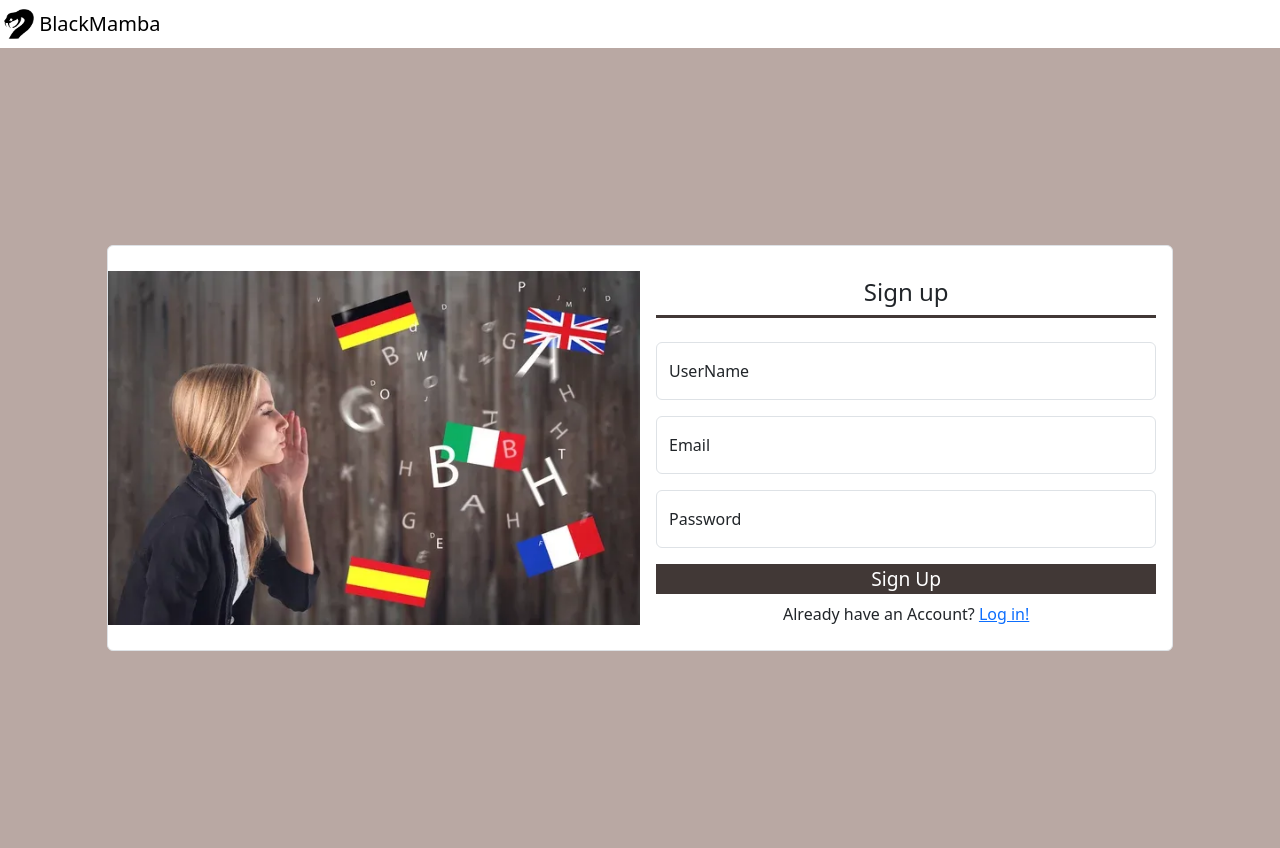
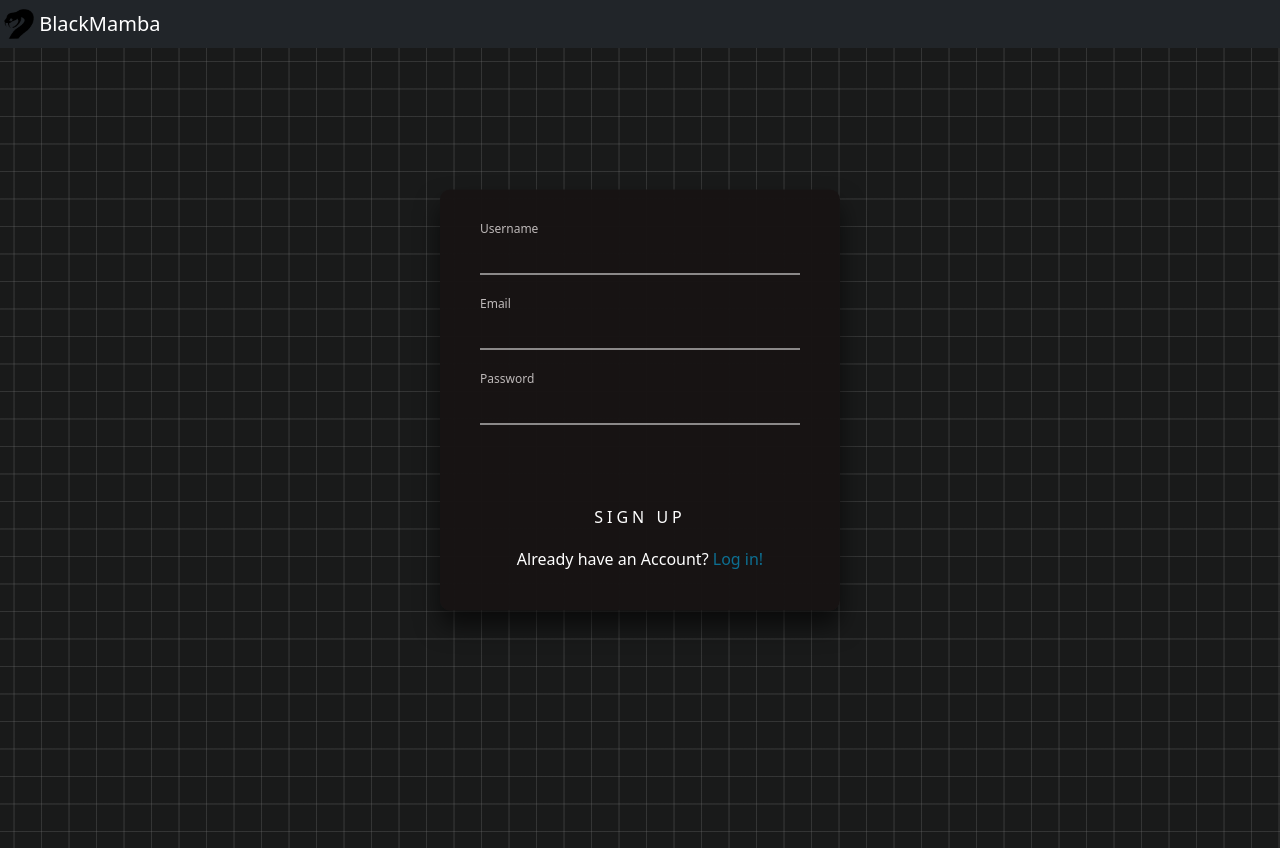
Before and after one commit to AshZi03/BlackMamba, a React (Vite) app in the folder frontend/frontend/vite-project/: page /SignUp in a window 1280 px wide. Built offline with nearby package versions, Linux system fonts and the light colour scheme.

Commit message:
made lots of changes to css login and signup

```diff
--- a/frontend/frontend/vite-project/src/Login.css
+++ b/frontend/frontend/vite-project/src/Login.css
@@ -1,16 +1,146 @@
-.login-btn{
-    border:none;
-    background-color: #032548;
-    color: white;
-    width:100%;
-    font-size: 1.2rem;
+/* Updated CSS for the provided JSX structure */
+
+
+.login-box {
+  position: absolute;
+  top: 50%;
+  left: 50%;
+  width: 400px;
+  padding: 40px;
+  transform: translate(-50%, -50%);
+  background: rgba(24, 20, 20, 0.987);
+  box-sizing: border-box;
+  box-shadow: 0 15px 25px rgba(0, 0, 0, 0.6);
+  border-radius: 10px;
+  @media (max-width: 600px) {
+    width: 80%; /* Adjust width for smaller screens */
+    padding: 20px; /* Adjust padding for smaller screens */
   }
-  .login-title{
-    border-bottom: 3px solid #032548;
+}
+
+.login-box .user-box {
+  position: relative;
+}
+
+.login-box .user-box input {
+  width: 100%;
+  padding: 10px 0;
+  font-size: 16px;
+  color: #fff;
+  margin-bottom: 30px;
+  border: none;
+  border-bottom: 1px solid #fff;
+  outline: none;
+  background: transparent;
+}
+
+.login-box .user-box label {
+  position: absolute;
+  top: 0;
+  left: 0;
+  padding: 10px 0;
+  font-size: 16px;
+  color: #fff;
+  pointer-events: none;
+  transition: 0.5s;
+}
+
+.login-box .user-box input:focus ~ label,
+.login-box .user-box input:valid ~ label {
+  top: -20px;
+  left: 0;
+  color: #bdb8b8;
+  font-size: 12px;
+}
+
+.login-box form button {
+  position: relative;
+  display: inline-block;
+  padding: 10px 20px;
+  color: #ffffff;
+  font-size: 16px;
+  text-decoration: none;
+  text-transform: uppercase;
+  overflow: hidden;
+  transition: 0.5s;
+  margin-top: 40px;
+  letter-spacing: 4px;
+  background: transparent;
+  border: none;
+  cursor: pointer;
+}
+
+.login-box form button:hover {
+  background: #0d6f92;
+  color: #fff;
+  border-radius: 5px;
+  box-shadow: 0 0 5px #0d6f92, 0 0 25px #0d6f92, 0 0 50px #0d6f92, 0 0 100px #0d6f92;
+}
+
+.login-box form button span {
+  position: absolute;
+  display: block;
+}
+
+@keyframes btn-anim1 {
+  0% {
+    left: -100%;
   }
-  .login-container{
-    background-color: #1976a2;
+
+  50%, 100% {
+    left: 100%;
   }
-  .login-panel{
-    background-color: transparent;
-  }
+}
+
+.login-box form button:hover span {
+  animation: btn-anim1 2s linear infinite;
+}
+
+.login-box form button span:nth-child(1) {
+  bottom: 2px;
+  left: -100%;
+  width: 100%;
+  height: 2px;
+  background: linear-gradient(90deg, transparent, #03f40f);
+}
+
+.SignUp-Link{
+  text-decoration: none;
+  color: #0d6f92;
+}
+.SignUp-Link:hover{
+  text-decoration: none;
+  color: rgb(18, 153, 195);
+}
+.logindes{
+  color:white ;
+}
+
+.background-container{
+
+  width: 100%;
+  height: 100%;
+  --color: rgba(114, 114, 114, 0.3);
+  background-color: #191a1a;
+  background-image: linear-gradient(0deg, transparent 24%, var(--color) 25%, var(--color) 26%, transparent 27%,transparent 74%, var(--color) 75%, var(--color) 76%, transparent 77%,transparent),
+      linear-gradient(90deg, transparent 24%, var(--color) 25%, var(--color) 26%, transparent 27%,transparent 74%, var(--color) 75%, var(--color) 76%, transparent 77%,transparent);
+  background-size: 55px 55px;
+
+}
+.background-container {
+  width: 100%;
+  height: 100vh;
+  background-color: #191a1a;
+  background-image: linear-gradient(
+    0deg,
+    transparent 24%,
+    var(--color) 25%,
+    var(--color) 26%,
+    /* ... existing background styles ... */
+
+  );
+  background-image: linear-gradient(0deg, transparent 24%, var(--color) 25%, var(--color) 26%, transparent 27%,transparent 74%, var(--color) 75%, var(--color) 76%, transparent 77%,transparent),
+  linear-gradient(90deg, transparent 24%, var(--color) 25%, var(--color) 26%, transparent 27%,transparent 74%, var(--color) 75%, var(--color) 76%, transparent 77%,transparent);
+  background-size: 55px 55px;
+
+}
--- a/frontend/frontend/vite-project/src/Login.jsx
+++ b/frontend/frontend/vite-project/src/Login.jsx
@@ -63,50 +63,53 @@ function Login() {
 
   return (
     <>
-
-  <TopBar/>
-   <div className="row g-0 vh-100  justify-content-center align-items-center login-container">
-    <div className="col-10  row g-0 align-items-center justify-content-center border rounded-3 bg-white login-panel">
-      <form  className="col-12 col-md-6 py-4 px-3"
+    <TopBar />
+    <div className="background-container">
+   <div className="login-container">
+    <div className="login-box">
+      <form
         onSubmit={(e) => {
           e.preventDefault();
           handleLoginIn();
-      }}>
-        <h4 className="login-title text-center py-2 mb-4">Login</h4>
-        <div className="form-floating mb-3">
-        </div>
-        <div className="form-floating mb-3">
+        }}
+      >
+        <div className="user-box">
           <input
             type="email"
-          className="form-control"
-          id="email"
-          placeholder="xyz@gmail.com"
-          onChange={(e)=>{setEmail(e.target.value)}}
+            name="email"
+            required=""
+            onChange={(e) => {
+              setEmail(e.target.value);
+            }}
           />
-        <label htmlFor="email">Email</label>
+          <label>Email</label>
         </div>
-        <div className="form-floating mb-3">
+        <div className="user-box">
           <input
             type="password"
-          className="form-control"
-          id="password"
-          placeholder="password"
-          onChange={(e)=>{setPassword(e.target.value)}}
+            name="password"
+            required=""
+            onChange={(e) => {
+              setPassword(e.target.value);
+            }}
           />
-        <label htmlFor="password">Password</label>
+          <label>Password</label>
         </div>
-        <div className="text-center">
-          <button className="login-btn" type='submit'>
+        <center>
+          <button className="login-btn" type="submit">
             Login
           </button>
-        </div>
-        <div className="text-center mt-2" >
-          Don't have an Account? <NavLink className="SignUp-Link" to={`/SignUp`}> Sign up!</NavLink>
+        </center>
+        <div className="text-center mt-2 logindes">
+      Don't have an Account?{' '}
+      <NavLink className="SignUp-Link" to={`/SignUp`}>
+        Sign up!
+      </NavLink>
     </div>
       </form>
     </div>
     </div>
-
+    </div>
   </>
   )
 }
--- a/frontend/frontend/vite-project/src/MainPage.jsx
+++ b/frontend/frontend/vite-project/src/MainPage.jsx
@@ -2,7 +2,7 @@ import React, { useState } from 'react';
 import { Container, Row, Col, Dropdown } from 'react-bootstrap';
 import Sidebar from './SideBar';
 import Content from './Content';
-import TopBar from './TopBar'; // Assuming you have a TopBar component
+import NavBar from './Navbar'; // Assuming you have a TopBar component
 import Home from './Home';
 import SnakeAndLadder from './SnakeAndLadder';
 import { useNavigate } from 'react-router-dom';
@@ -54,7 +54,7 @@ const MainPage = () => {
     <Container fluid style={{ border: '1px solid #ddd', minHeight: '100vh' }}>
       <Row style={{ borderBottom: '1px solid #ddd', padding: '10px' }}>
         <Col md={12}>
-          <TopBar />
+          <NavBar />
         </Col>
       </Row>
       <Row style={{ padding: '10px' }}>
--- /dev/null
+++ b/frontend/frontend/vite-project/src/NavBar.css
@@ -0,0 +1,3 @@
+.nav-item{
+    display: flex;
+}
--- a/frontend/frontend/vite-project/src/SignUp.css
+++ b/frontend/frontend/vite-project/src/SignUp.css
@@ -1,15 +1,144 @@
-.signup-btn{
-  border:none;
-  background-color: #413836;
+/* SignUp.css */
+.signup-box {
+  position: absolute;
+  top: 50%;
+  left: 50%;
+  width: 400px;
+  padding: 40px;
+  transform: translate(-50%, -50%);
+  background: rgba(24, 20, 20, 0.987);
+  box-sizing: border-box;
+  box-shadow: 0 15px 25px rgba(0, 0, 0, 0.6);
+  border-radius: 10px;
+}
+
+.signup-box .form-floating {
+  position: relative;
+}
+
+.signup-box .form-floating input {
+  width: 100%;
+  padding: 10px 0;
+  font-size: 16px;
+  color: #fff;
+  margin-bottom: 30px;
+  border: none;
+  border-bottom: 1px solid #fff;
+  outline: none;
+  background: transparent;
+}
+
+.signup-box .form-floating label {
+  position: absolute;
+  top: 0;
+  left: 0;
+  padding: 10px 0;
+  font-size: 16px;
+  color: #fff;
+  pointer-events: none;
+  transition: 0.5s;
+}
+
+.signup-box .form-floating input:focus ~ label,
+.signup-box .form-floating input:valid ~ label {
+  top: -20px;
+  left: 0;
+  color: #bdb8b8;
+  font-size: 12px;
+}
+
+.signup-box form button {
+  position: relative;
+  display: inline-block;
+  padding: 10px 20px;
+  color: #ffffff;
+  font-size: 16px;
+  text-decoration: none;
+  text-transform: uppercase;
+  overflow: hidden;
+  transition: 0.5s;
+  margin-top: 40px;
+  letter-spacing: 4px;
+  background: transparent;
+  border: none;
+  cursor: pointer;
+}
+
+.signup-box form button:hover {
+  background: #0d6f92;
+  color: #fff;
+  border-radius: 5px;
+  box-shadow: 0 0 5px #0d6f92, 0 0 25px #0d6f92, 0 0 50px #0d6f92, 0 0 100px #0d6f92;
+}
+
+.signup-box form button span {
+  position: absolute;
+  display: block;
+}
+
+@keyframes btn-anim1 {
+  0% {
+    left: -100%;
+  }
+
+  50%, 100% {
+    left: 100%;
+  }
+}
+
+.signup-box form button:hover span {
+  animation: btn-anim1 2s linear infinite;
+}
+
+.signup-box form button span:nth-child(1) {
+  bottom: 2px;
+  left: -100%;
+  width: 100%;
+  height: 2px;
+  background: linear-gradient(90deg, transparent, #03f40f);
+}
+
+.Login-link {
+  text-decoration: none;
+  color: #0d6f92;
+}
+
+.Login-link:hover {
+  text-decoration: none;
+  color: rgb(18, 153, 195);
+}
+
+.logindes {
   color: white;
-  width:100%;
-  font-size: 1.2rem;
 }
-.signup-title{
-  border-bottom: 3px solid #413836;
+
+.signup-container {
+  width: 100%;
+  height: 100vh;
+  background-color: #191a1a;
+  background-image: linear-gradient(
+    0deg,
+    transparent 24%,
+    var(--color) 25%,
+    var(--color) 26%,
+    transparent 27%,
+    transparent 74%,
+    var(--color) 75%,
+    var(--color) 76%,
+    transparent 77%,
+    transparent
+  ),
+  linear-gradient(
+    90deg,
+    transparent 24%,
+    var(--color) 25%,
+    var(--color) 26%,
+    transparent 27%,
+    transparent 74%,
+    var(--color) 75%,
+    var(--color) 76%,
+    transparent 77%,
+    transparent
+  );
+  background-size: 55px 55px;
 }
-.signup-container{
-  background-color: #b9a8a3;
-  width: 100%;
-
-}
--- a/frontend/frontend/vite-project/src/SignUp.jsx
+++ b/frontend/frontend/vite-project/src/SignUp.jsx
@@ -1,8 +1,8 @@
-import { useState } from 'react'
-import "./SignUp.css";
+// SignUp.js
+import { useState } from 'react';
+import "./Login.css";  // Use the same CSS file as Login.css
 import { NavLink, useNavigate } from 'react-router-dom';
 import TopBar from './TopBar';
-
 
 function SignUp() {
   const navigate = useNavigate();
@@ -12,8 +12,6 @@ function SignUp() {
   const [handledErrors, setHandledErrors] = useState('');
 
   const handleRegister = async () => {
-      // Remove the isLogin condition
-
     try {
       const url = 'http://localhost:8081/register';
 
@@ -33,11 +31,9 @@ function SignUp() {
       const data = await response.json();
 
       if (data.success) {
-          // Registration or login successful, you can redirect or show a success message
-          navigate('/Login');
+        navigate('/Login');  // Redirect to Login page on successful registration
         console.log('Registration successful');
       } else {
-          // Handle registration or login failure, show an error message or take appropriate action
         console.log('Registration failed:', data.message);
         setHandledErrors(data.message);
       }
@@ -45,67 +41,69 @@ function SignUp() {
       console.error('Error during registration:', error.message);
     }
   };
+
   return (
     <>
-  <TopBar/>
-   <div className="row g-0 vh-100  justify-content-center align-items-center signup-container">
-    <div className="col-10 row g-0 align-items-center justify-content-center border rounded-2 bg-white">
-   <div className="d-none d-md-block col-6">
-        <img src="/img/login1.webp"
-          alt="Loading..."
-          className='img-fluid'
-       />
-      </div>
-      <form  className="col-12 col-md-6 py-4 px-3"
+      <TopBar />
+      <div className="background-container">
+        <div className="login-container">
+          <div className="login-box">
+            <form
               onSubmit={(e) => {
                 e.preventDefault();
                 handleRegister();
-      }}>
-        <h4 className="signup-title text-center py-2 mb-4">Sign up</h4>
-        <div className="form-floating mb-3">
+              }}
+            >
+              <div className="user-box">
                 <input
-          type="text"
-          className="form-control"
-          id="username"
-          placeholder="AshZi"
-          onChange={(e)=>{setUsername(e.target.value)}}
+                  type="text"  // Change the type to "text" for username
+                  name="username"
+                  required=""
+                  onChange={(e) => {
+                    setUsername(e.target.value);
+                  }}
                 />
-        <label htmlFor="username">UserName</label>
+                <label>Username</label>
               </div>
-        <div className="form-floating mb-3">
+              <div className="user-box">
                 <input
                   type="email"
-          className="form-control"
-          id="email"
-          placeholder="xyz@gmail.com"
-          onChange={(e)=>{setEmail(e.target.value)}}
+                  name="email"
+                  required=""
+                  onChange={(e) => {
+                    setEmail(e.target.value);
+                  }}
                 />
-        <label htmlFor="email">Email</label>
+                <label>Email</label>
               </div>
-        <div className="form-floating mb-3">
+              <div className="user-box">
                 <input
                   type="password"
-          className="form-control"
-          id="password"
-          placeholder="password"
-          onChange={(e)=>{setPassword(e.target.value)}}
+                  name="password"
+                  required=""
+                  onChange={(e) => {
+                    setPassword(e.target.value);
+                  }}
                 />
-        <label htmlFor="password">Password</label>
+                <label>Password</label>
               </div>
-        <div className="text-center">
-          <button className="signup-btn" type='submit'>
+              <center>
+                <button className="login-btn" type="submit">
                   Sign Up
                 </button>
-        </div>
-        <div className="text-center mt-2" >
-          Already have an Account? <NavLink className="Login-link" to={`/Login`}> Log in!</NavLink>
+              </center>
+              <div className="text-center mt-2 logindes">
+                Already have an Account?{' '}
+                <NavLink className="SignUp-Link" to={`/Login`}>
+                  Log in!
+                </NavLink>
               </div>
             </form>
           </div>
         </div>
-
+      </div>
     </>
-  )
+  );
 }
 
-export default SignUp
+export default SignUp;
--- a/frontend/frontend/vite-project/src/TopBar.jsx
+++ b/frontend/frontend/vite-project/src/TopBar.jsx
@@ -2,46 +2,11 @@
 
 import React from 'react';
 import Navbar from 'react-bootstrap/Navbar';
-import { useNavigate } from 'react-router-dom';
+
 function TopBar() {
-  const navigate = useNavigate();
-  const isLoggedIn = localStorage.getItem('isLoggedIn');
-  const email = localStorage.getItem('email');
-  const userId = localStorage.getItem('userid');
-
-  const Logout = async () => {
-
-    try {
-      const response = await fetch('http://localhost:8081/logout', {
-        method: 'POST',
-        credentials: 'include', // Include credentials for cross-origin requests
-        headers: {
-          'Content-Type': 'application/json',
-        },
-      });
-
-      const data = await response.json();
-
-      if (data.success) {
-        localStorage.removeItem('isLoggedIn');
-        localStorage.removeItem('email');
-        localStorage.removeItem('userid');
-        navigate('/');
-
-        // Logout successful, perform any additional actions (e.g., redirect)
-        console.log('Logout successful');
-      } else {
-        // Logout failed, handle the error
-        console.error('Error during logout:', data.message);
-      }
-    } catch (error) {
-      console.error('Error during logout:', error.message);
-    }
-  };
-
 
   return (
-    <Navbar className='w-auto p-1' style={{ marginTop: '0' }} bg="white" variant="light" expand="lg">
+    <Navbar className='w-auto p-1' style={{ marginTop: '0' }} bg="dark" variant="dark" expand="lg">
       <Navbar.Brand href="/">
         <img
           src="/img/logo-removebg-preview.png" // Update with your actual logo path
```
Also changed, not shown: frontend/frontend/vite-project/src/Home.css (+45 -8 lines), frontend/frontend/vite-project/src/Home.jsx (+6 -3 lines), frontend/frontend/vite-project/src/Navbar.jsx (added, +43 -0 lines). Lines whose indentation alone changed are shown as unchanged.
